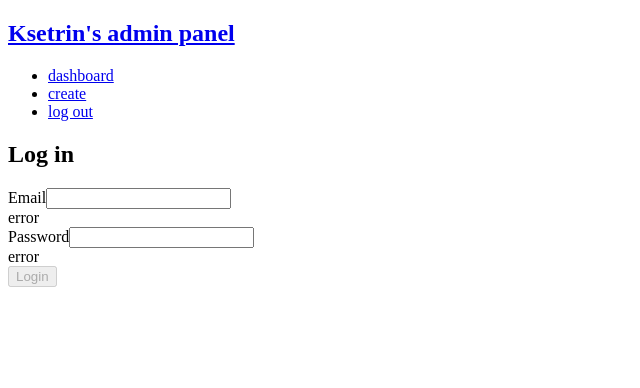
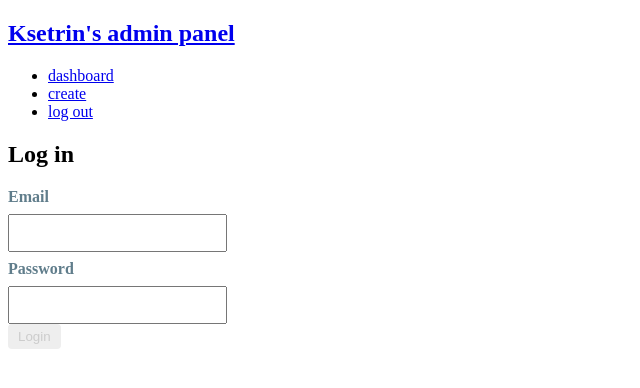
Before and after one commit to ksetrin/ksetrin.com, an Angular app: page /admin/login in a window 1280 px wide. Shown: the top 388 px of the page, without its empty margins (0-640 px from the left). Built offline with nearby package versions, Linux system fonts and the light colour scheme.

Commit message:
show errors on login form

```diff
--- a/src/app/screens/admin/login-screen/login-screen.component.html
+++ b/src/app/screens/admin/login-screen/login-screen.component.html
@@ -4,16 +4,17 @@
   <div>
     <label for="email">Email</label>
     <input type="email" id="email" formControlName="email">
-    <div class="validation">
-      <div class="error">error</div>
+    <div *ngIf="loginForm.get('email').touched && loginForm.get('email').invalid" class="validation">
+      <div *ngIf="loginForm.get('email').errors.required" class="error">error: this field is required</div>
+      <div *ngIf="loginForm.get('email').errors.email" class="error">error: incorrect email</div>
     </div>
   </div>
 
   <div>
     <label for="password">Password</label>
     <input type="password" id="password" formControlName="password">
-    <div class="validation">
-      <div class="error">error</div>
+    <div *ngIf="loginForm.get('password').touched && loginForm.get('password').invalid" class="validation">
+      <div *ngIf="loginForm.get('password').errors.required" class="error">error: this field is required</div>
     </div>
   </div>
 
--- a/src/app/screens/admin/login-screen/login-screen.component.scss
+++ b/src/app/screens/admin/login-screen/login-screen.component.scss
@@ -0,0 +1,32 @@
+label {
+  display: block;
+  width: 6em;
+  margin: .5em 0;
+  color: #607D8B;
+  font-weight: bold;
+}
+
+input {
+  height: 2em;
+  font-size: 1em;
+  padding-left: .4em;
+}
+
+button {
+  font-family: Arial;
+  background-color: #eee;
+  border: none;
+  padding: 5px 10px;
+  border-radius: 4px;
+  cursor: pointer;
+}
+
+button:hover {
+  background-color: #cfd8dc;
+}
+
+button:disabled {
+  background-color: #eee;
+  color: #ccc;
+  cursor: auto;
+}
--- a/src/app/screens/admin/login-screen/login-screen.component.ts
+++ b/src/app/screens/admin/login-screen/login-screen.component.ts
@@ -1,5 +1,6 @@
 import { Component, OnInit } from '@angular/core';
 import {FormControl, FormGroup, Validators} from '@angular/forms';
+import {User} from '../../../types/user';
 
 @Component({
   selector: 'app-login-screen',
@@ -25,11 +26,12 @@ export class LoginScreenComponent implements OnInit {
   }
 
   submit() {
-    console.log(this.loginForm);
-    console.log('+kse', this.loginForm.get('email'));
     if (this.loginForm.invalid) {
       return;
     }
-
+    const user: User = {
+      email: this.loginForm.value.email,
+      password: this.loginForm.value.password,
+    };
   }
 }
--- /dev/null
+++ b/src/app/types/user.ts
@@ -0,0 +1,4 @@
+export interface User {
+  email: string;
+  password: string;
+}
```
